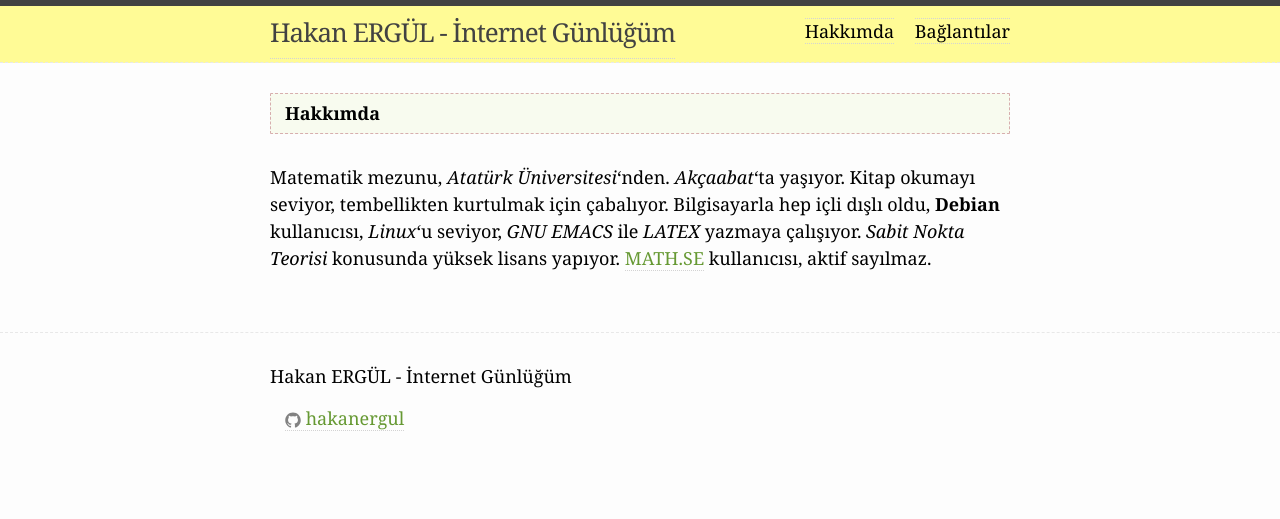
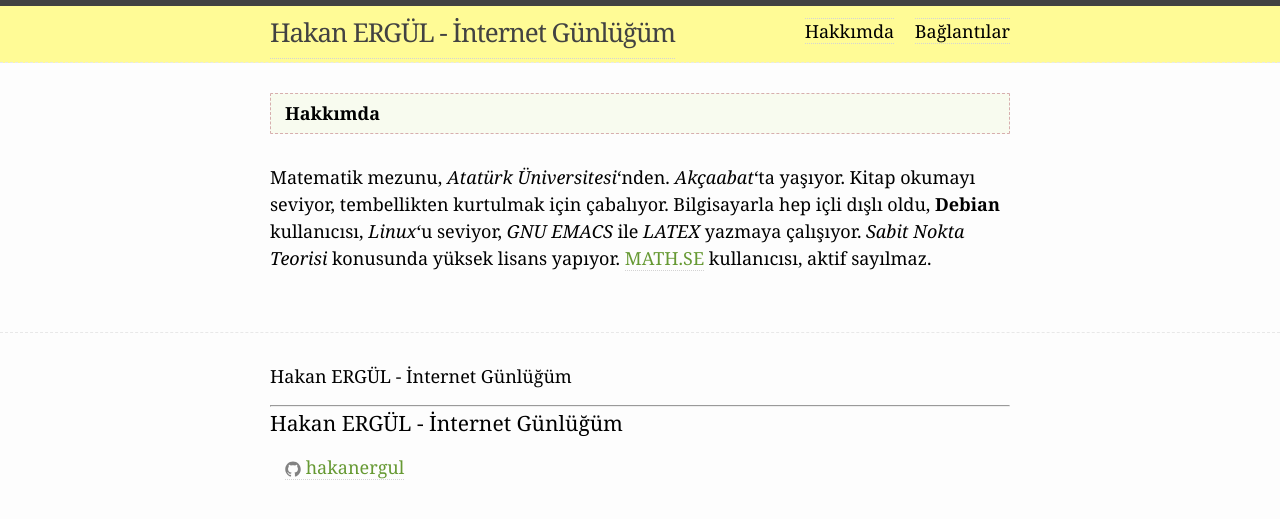
Before and after one commit to hakanergul/hakanergul.github.io, a Jekyll site: the page built from about.md, in a window 1280 px wide. Shown: the top 519 px of the page. Built offline with Jekyll 4.4.1, drawn with Linux system fonts in a browser that asks for light colours.

Commit message:
Update footer.html

```diff
--- a/_includes/footer.html
+++ b/_includes/footer.html
@@ -4,7 +4,10 @@
 
     <h2 class="footer-heading">{{ site.title }}</h2>
 
-
+<div class="container">
+        <hr>
+        <h3 class="no-anchor">{{ site.title }} <small>{{ site.description }}</small></h3>
+    </div>
 
       <div class="footer-col  footer-col-2">
         <ul class="social-media-list">
```
